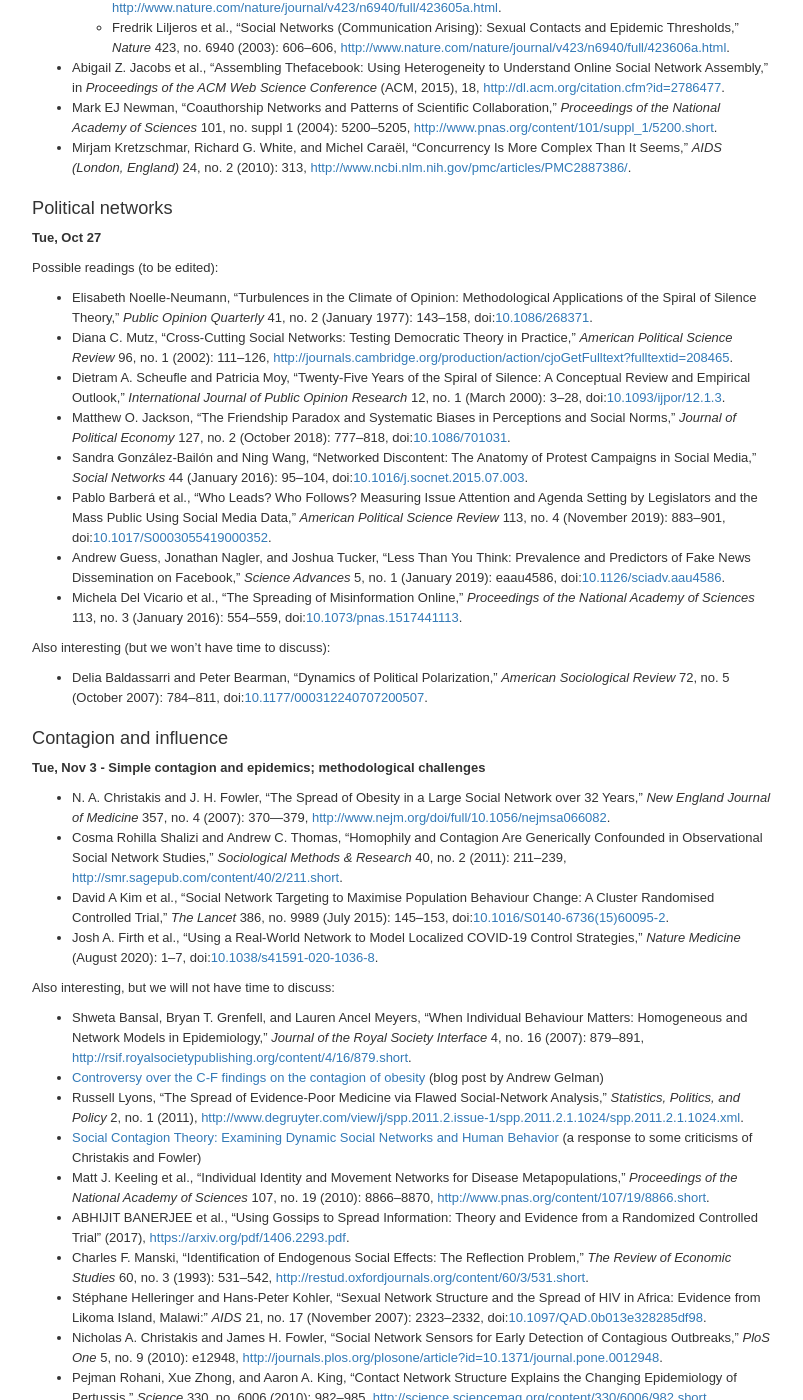
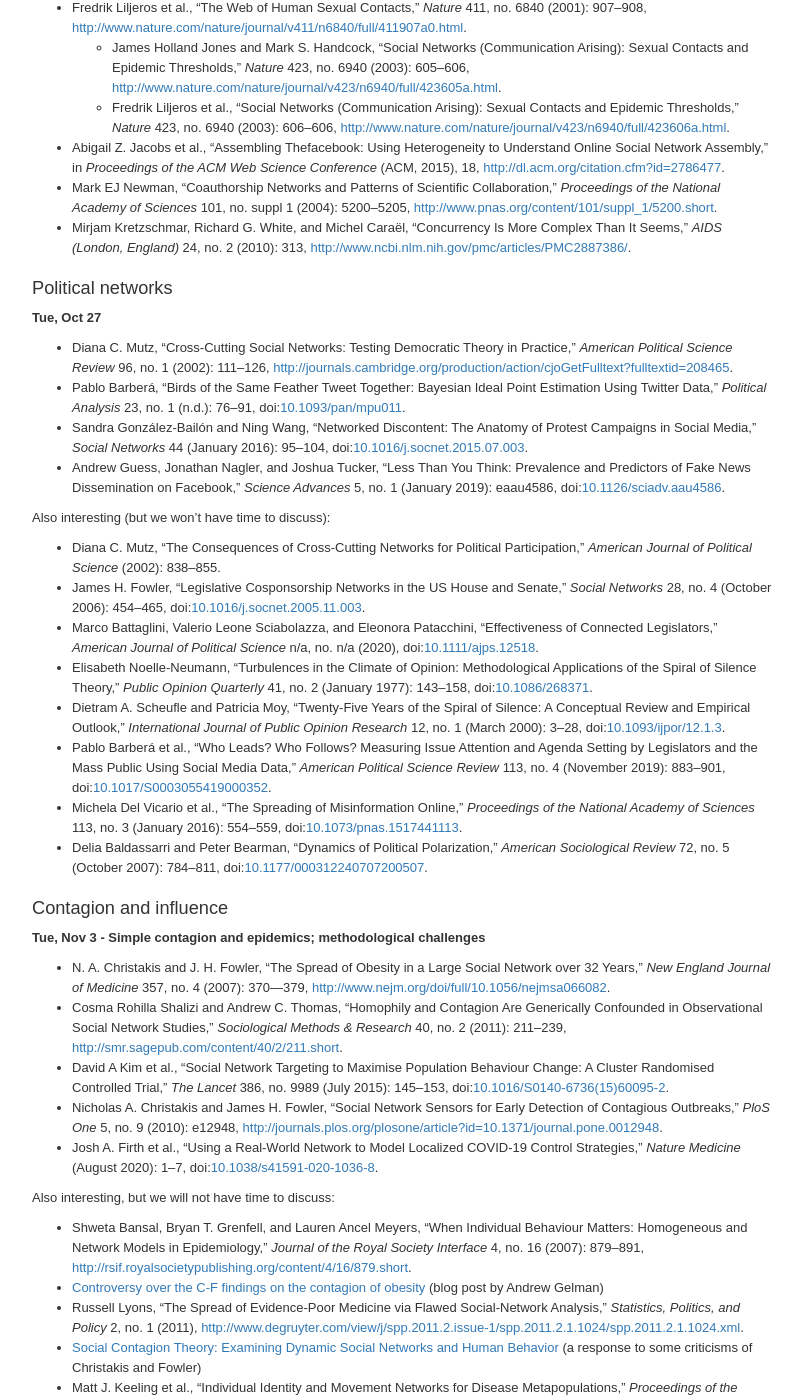
Before and after one commit to dfeehan/dfeehan.github.io, a Jekyll site: the page teaching/2020fa_demog280.html, which Jekyll copies as it is, in a window 1280 px wide and 1400 px high, scrolled down 7584 px. Shown: the whole window, without its empty margins (236-1039 px from the left). Built offline with Jekyll 4.4.1, drawn with Linux system fonts in a browser that asks for light colours; some of the changed text lies outside the part shown.

Commit message:
updated syllabus

```diff
--- a/teaching/2020fa_demog280.html
+++ b/teaching/2020fa_demog280.html
@@ -992,6 +992,7 @@
 <li><span class="citation">Robin IM Dunbar and Susanne Shultz, “Evolution in the Social Brain,” <em>Science</em> 317, no. 5843 (2007): 1344–1347, <a href="http://www.sciencemag.org/content/317/5843/1344.short" role="doc-biblioref">http://www.sciencemag.org/content/317/5843/1344.short</a>.</span></li>
 <li><span class="citation">Alistair Sutcliffe et al., “Relationships and the Social Brain: Integrating Psychological and Evolutionary Perspectives,” <em>British Journal of Psychology</em> 103, no. 2 (2012): 149–168, <a href="http://onlinelibrary.wiley.com/doi/10.1111/j.2044-8295.2011.02061.x/full" role="doc-biblioref">http://onlinelibrary.wiley.com/doi/10.1111/j.2044-8295.2011.02061.x/full</a>.</span></li>
 <li><span class="citation">Nathan Eagle and Alex Sandy Pentland, “Eigenbehaviors: Identifying Structure in Routine,” <em>Behavioral Ecology and Sociobiology</em> 63, no. 7 (2009): 1057–1066, <a href="http://link.springer.com/article/10.1007/s00265-009-0739-0" role="doc-biblioref">http://link.springer.com/article/10.1007/s00265-009-0739-0</a>.</span></li>
+<li><span class="citation">Matthew O. Jackson, “The Friendship Paradox and Systematic Biases in Perceptions and Social Norms,” <em>Journal of Political Economy</em> 127, no. 2 (October 2018): 777–818, doi:<a href="https://doi.org/10.1086/701031" role="doc-biblioref">10.1086/701031</a>.</span></li>
 </ul>
 </div>
 <div id="sec:stats" class="section level3">
@@ -1136,6 +1137,7 @@
 <li>the theory/background section of this paper is an excellent review of homophily: <span class="citation">A. Wimmer and K. Lewis, “Beyond and Below Racial Homophily: ERG Models of a Friendship Network Documented on Facebook1,” <em>American Journal of Sociology</em> 116, no. 2 (2010): 583–642, <a href="http://www.jstor.org/stable/10.1086/653658" role="doc-biblioref">http://www.jstor.org/stable/10.1086/653658</a>.</span></li>
 <li><span class="citation">Matthew O. Jackson and Brian W. Rogers, “Meeting Strangers and Friends of Friends: How Random Are Social Networks?” <em>The American Economic Review</em> 97, no. 3 (2007): 890–915, <a href="http://www.ingentaconnect.com/content/aea/aer/2007/00000097/00000003/art00015" role="doc-biblioref">http://www.ingentaconnect.com/content/aea/aer/2007/00000097/00000003/art00015</a>.</span></li>
 <li><span class="citation">Jukka-Pekka Onnela et al., “Geographic Constraints on Social Network Groups,” <em>PLoS One</em> 6, no. 4 (2011): e16939, <a href="http://journals.plos.org/plosone/article?id=10.1371/journal.pone.0016939" role="doc-biblioref">http://journals.plos.org/plosone/article?id=10.1371/journal.pone.0016939</a>.</span></li>
+<li><span class="citation">Yosh Halberstam and Brian Knight, “Homophily, Group Size, and the Diffusion of Political Information in Social Networks: Evidence from Twitter,” <em>Journal of Public Economics</em> 143 (November 2016): 73–88, doi:<a href="https://doi.org/10.1016/j.jpubeco.2016.08.011" role="doc-biblioref">10.1016/j.jpubeco.2016.08.011</a>.</span></li>
 </ul>
 <!--
 * [@domingue_social_2018]
@@ -1172,19 +1174,21 @@
 <div id="sec:politics" class="section level3">
 <h3>Political networks</h3>
 <p><strong>Tue, Oct 27</strong></p>
-<p>Possible readings (to be edited):</p>
 <ul>
-<li><span class="citation">Elisabeth Noelle-Neumann, “Turbulences in the Climate of Opinion: Methodological Applications of the Spiral of Silence Theory,” <em>Public Opinion Quarterly</em> 41, no. 2 (January 1977): 143–158, doi:<a href="https://doi.org/10.1086/268371" role="doc-biblioref">10.1086/268371</a>.</span></li>
 <li><span class="citation">Diana C. Mutz, “Cross-Cutting Social Networks: Testing Democratic Theory in Practice,” <em>American Political Science Review</em> 96, no. 1 (2002): 111–126, <a href="http://journals.cambridge.org/production/action/cjoGetFulltext?fulltextid=208465" role="doc-biblioref">http://journals.cambridge.org/production/action/cjoGetFulltext?fulltextid=208465</a>.</span></li>
-<li><span class="citation">Dietram A. Scheufle and Patricia Moy, “Twenty-Five Years of the Spiral of Silence: A Conceptual Review and Empirical Outlook,” <em>International Journal of Public Opinion Research</em> 12, no. 1 (March 2000): 3–28, doi:<a href="https://doi.org/10.1093/ijpor/12.1.3" role="doc-biblioref">10.1093/ijpor/12.1.3</a>.</span></li>
-<li><span class="citation">Matthew O. Jackson, “The Friendship Paradox and Systematic Biases in Perceptions and Social Norms,” <em>Journal of Political Economy</em> 127, no. 2 (October 2018): 777–818, doi:<a href="https://doi.org/10.1086/701031" role="doc-biblioref">10.1086/701031</a>.</span></li>
+<li><span class="citation">Pablo Barberá, “Birds of the Same Feather Tweet Together: Bayesian Ideal Point Estimation Using Twitter Data,” <em>Political Analysis</em> 23, no. 1 (n.d.): 76–91, doi:<a href="https://doi.org/10.1093/pan/mpu011" role="doc-biblioref">10.1093/pan/mpu011</a>.</span></li>
 <li><span class="citation">Sandra González-Bailón and Ning Wang, “Networked Discontent: The Anatomy of Protest Campaigns in Social Media,” <em>Social Networks</em> 44 (January 2016): 95–104, doi:<a href="https://doi.org/10.1016/j.socnet.2015.07.003" role="doc-biblioref">10.1016/j.socnet.2015.07.003</a>.</span></li>
-<li><span class="citation">Pablo Barberá et al., “Who Leads? Who Follows? Measuring Issue Attention and Agenda Setting by Legislators and the Mass Public Using Social Media Data,” <em>American Political Science Review</em> 113, no. 4 (November 2019): 883–901, doi:<a href="https://doi.org/10.1017/S0003055419000352" role="doc-biblioref">10.1017/S0003055419000352</a>.</span></li>
 <li><span class="citation">Andrew Guess, Jonathan Nagler, and Joshua Tucker, “Less Than You Think: Prevalence and Predictors of Fake News Dissemination on Facebook,” <em>Science Advances</em> 5, no. 1 (January 2019): eaau4586, doi:<a href="https://doi.org/10.1126/sciadv.aau4586" role="doc-biblioref">10.1126/sciadv.aau4586</a>.</span></li>
-<li><span class="citation">Michela Del Vicario et al., “The Spreading of Misinformation Online,” <em>Proceedings of the National Academy of Sciences</em> 113, no. 3 (January 2016): 554–559, doi:<a href="https://doi.org/10.1073/pnas.1517441113" role="doc-biblioref">10.1073/pnas.1517441113</a>.</span></li>
 </ul>
 <p>Also interesting (but we won’t have time to discuss):</p>
 <ul>
+<li><span class="citation">Diana C. Mutz, “The Consequences of Cross-Cutting Networks for Political Participation,” <em>American Journal of Political Science</em> (2002): 838–855.</span></li>
+<li><span class="citation">James H. Fowler, “Legislative Cosponsorship Networks in the US House and Senate,” <em>Social Networks</em> 28, no. 4 (October 2006): 454–465, doi:<a href="https://doi.org/10.1016/j.socnet.2005.11.003" role="doc-biblioref">10.1016/j.socnet.2005.11.003</a>.</span></li>
+<li><span class="citation">Marco Battaglini, Valerio Leone Sciabolazza, and Eleonora Patacchini, “Effectiveness of Connected Legislators,” <em>American Journal of Political Science</em> n/a, no. n/a (2020), doi:<a href="https://doi.org/10.1111/ajps.12518" role="doc-biblioref">10.1111/ajps.12518</a>.</span></li>
+<li><span class="citation">Elisabeth Noelle-Neumann, “Turbulences in the Climate of Opinion: Methodological Applications of the Spiral of Silence Theory,” <em>Public Opinion Quarterly</em> 41, no. 2 (January 1977): 143–158, doi:<a href="https://doi.org/10.1086/268371" role="doc-biblioref">10.1086/268371</a>.</span></li>
+<li><span class="citation">Dietram A. Scheufle and Patricia Moy, “Twenty-Five Years of the Spiral of Silence: A Conceptual Review and Empirical Outlook,” <em>International Journal of Public Opinion Research</em> 12, no. 1 (March 2000): 3–28, doi:<a href="https://doi.org/10.1093/ijpor/12.1.3" role="doc-biblioref">10.1093/ijpor/12.1.3</a>.</span></li>
+<li><span class="citation">Pablo Barberá et al., “Who Leads? Who Follows? Measuring Issue Attention and Agenda Setting by Legislators and the Mass Public Using Social Media Data,” <em>American Political Science Review</em> 113, no. 4 (November 2019): 883–901, doi:<a href="https://doi.org/10.1017/S0003055419000352" role="doc-biblioref">10.1017/S0003055419000352</a>.</span></li>
+<li><span class="citation">Michela Del Vicario et al., “The Spreading of Misinformation Online,” <em>Proceedings of the National Academy of Sciences</em> 113, no. 3 (January 2016): 554–559, doi:<a href="https://doi.org/10.1073/pnas.1517441113" role="doc-biblioref">10.1073/pnas.1517441113</a>.</span></li>
 <li><span class="citation">Delia Baldassarri and Peter Bearman, “Dynamics of Political Polarization,” <em>American Sociological Review</em> 72, no. 5 (October 2007): 784–811, doi:<a href="https://doi.org/10.1177/000312240707200507" role="doc-biblioref">10.1177/000312240707200507</a>.</span></li>
 </ul>
 </div>
@@ -1195,6 +1199,7 @@
 <li><span class="citation">N. A. Christakis and J. H. Fowler, “The Spread of Obesity in a Large Social Network over 32 Years,” <em>New England Journal of Medicine</em> 357, no. 4 (2007): 370—379, <a href="http://www.nejm.org/doi/full/10.1056/nejmsa066082" role="doc-biblioref">http://www.nejm.org/doi/full/10.1056/nejmsa066082</a>.</span></li>
 <li><span class="citation">Cosma Rohilla Shalizi and Andrew C. Thomas, “Homophily and Contagion Are Generically Confounded in Observational Social Network Studies,” <em>Sociological Methods &amp; Research</em> 40, no. 2 (2011): 211–239, <a href="http://smr.sagepub.com/content/40/2/211.short" role="doc-biblioref">http://smr.sagepub.com/content/40/2/211.short</a>.</span></li>
 <li><span class="citation">David A Kim et al., “Social Network Targeting to Maximise Population Behaviour Change: A Cluster Randomised Controlled Trial,” <em>The Lancet</em> 386, no. 9989 (July 2015): 145–153, doi:<a href="https://doi.org/10.1016/S0140-6736(15)60095-2" role="doc-biblioref">10.1016/S0140-6736(15)60095-2</a>.</span></li>
+<li><span class="citation">Nicholas A. Christakis and James H. Fowler, “Social Network Sensors for Early Detection of Contagious Outbreaks,” <em>PloS One</em> 5, no. 9 (2010): e12948, <a href="http://journals.plos.org/plosone/article?id=10.1371/journal.pone.0012948" role="doc-biblioref">http://journals.plos.org/plosone/article?id=10.1371/journal.pone.0012948</a>.</span></li>
 <li><span class="citation">Josh A. Firth et al., “Using a Real-World Network to Model Localized COVID-19 Control Strategies,” <em>Nature Medicine</em> (August 2020): 1–7, doi:<a href="https://doi.org/10.1038/s41591-020-1036-8" role="doc-biblioref">10.1038/s41591-020-1036-8</a>.</span></li>
 </ul>
 <p>Also interesting, but we will not have time to discuss:</p>
@@ -1207,7 +1212,6 @@
 <li><span class="citation">ABHIJIT BANERJEE et al., “Using Gossips to Spread Information: Theory and Evidence from a Randomized Controlled Trial” (2017), <a href="https://arxiv.org/pdf/1406.2293.pdf" role="doc-biblioref">https://arxiv.org/pdf/1406.2293.pdf</a>.</span></li>
 <li><span class="citation">Charles F. Manski, “Identification of Endogenous Social Effects: The Reflection Problem,” <em>The Review of Economic Studies</em> 60, no. 3 (1993): 531–542, <a href="http://restud.oxfordjournals.org/content/60/3/531.short" role="doc-biblioref">http://restud.oxfordjournals.org/content/60/3/531.short</a>.</span></li>
 <li><span class="citation">Stéphane Helleringer and Hans-Peter Kohler, “Sexual Network Structure and the Spread of HIV in Africa: Evidence from Likoma Island, Malawi:” <em>AIDS</em> 21, no. 17 (November 2007): 2323–2332, doi:<a href="https://doi.org/10.1097/QAD.0b013e328285df98" role="doc-biblioref">10.1097/QAD.0b013e328285df98</a>.</span></li>
-<li><span class="citation">Nicholas A. Christakis and James H. Fowler, “Social Network Sensors for Early Detection of Contagious Outbreaks,” <em>PloS One</em> 5, no. 9 (2010): e12948, <a href="http://journals.plos.org/plosone/article?id=10.1371/journal.pone.0012948" role="doc-biblioref">http://journals.plos.org/plosone/article?id=10.1371/journal.pone.0012948</a>.</span></li>
 <li><span class="citation">Pejman Rohani, Xue Zhong, and Aaron A. King, “Contact Network Structure Explains the Changing Epidemiology of Pertussis,” <em>Science</em> 330, no. 6006 (2010): 982–985, <a href="http://science.sciencemag.org/content/330/6006/982.short" role="doc-biblioref">http://science.sciencemag.org/content/330/6006/982.short</a>.</span></li>
 <li><span class="citation">Marcel Salathé and James H. Jones, “Dynamics and Control of Diseases in Networks with Community Structure,” <em>PLoS Comput Biol</em> 6, no. 4 (2010): e1000736, <a href="http://journals.plos.org/ploscompbiol/article?id=10.1371/journal.pcbi.1000736" role="doc-biblioref">http://journals.plos.org/ploscompbiol/article?id=10.1371/journal.pcbi.1000736</a>.</span></li>
 <li><span class="citation">Jennifer M. Larson and Janet I. Lewis, “Ethnic Networks,” <em>American Journal of Political Science</em> 61, no. 2 (2017): 350–364, doi:<a href="https://doi.org/10.1111/ajps.12282" role="doc-biblioref">10.1111/ajps.12282</a>.</span></li>
```
